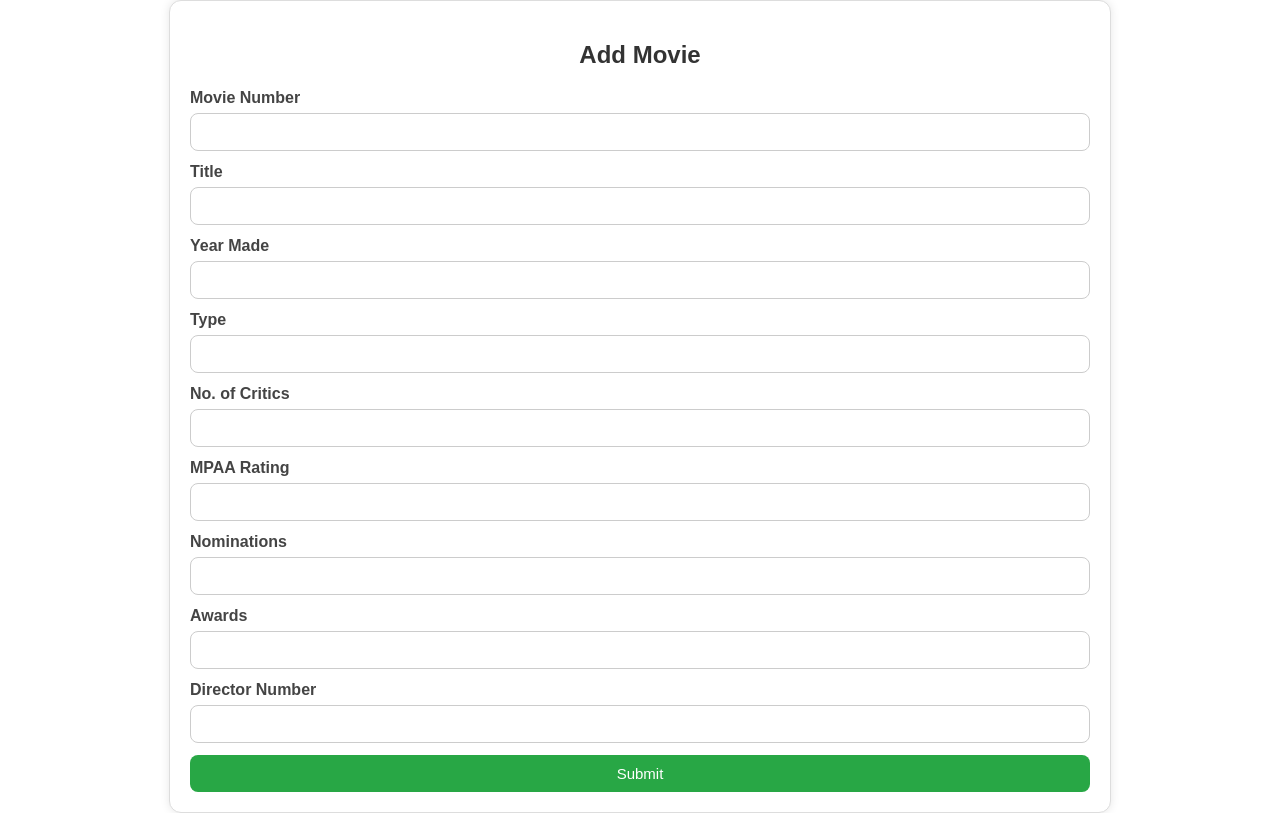
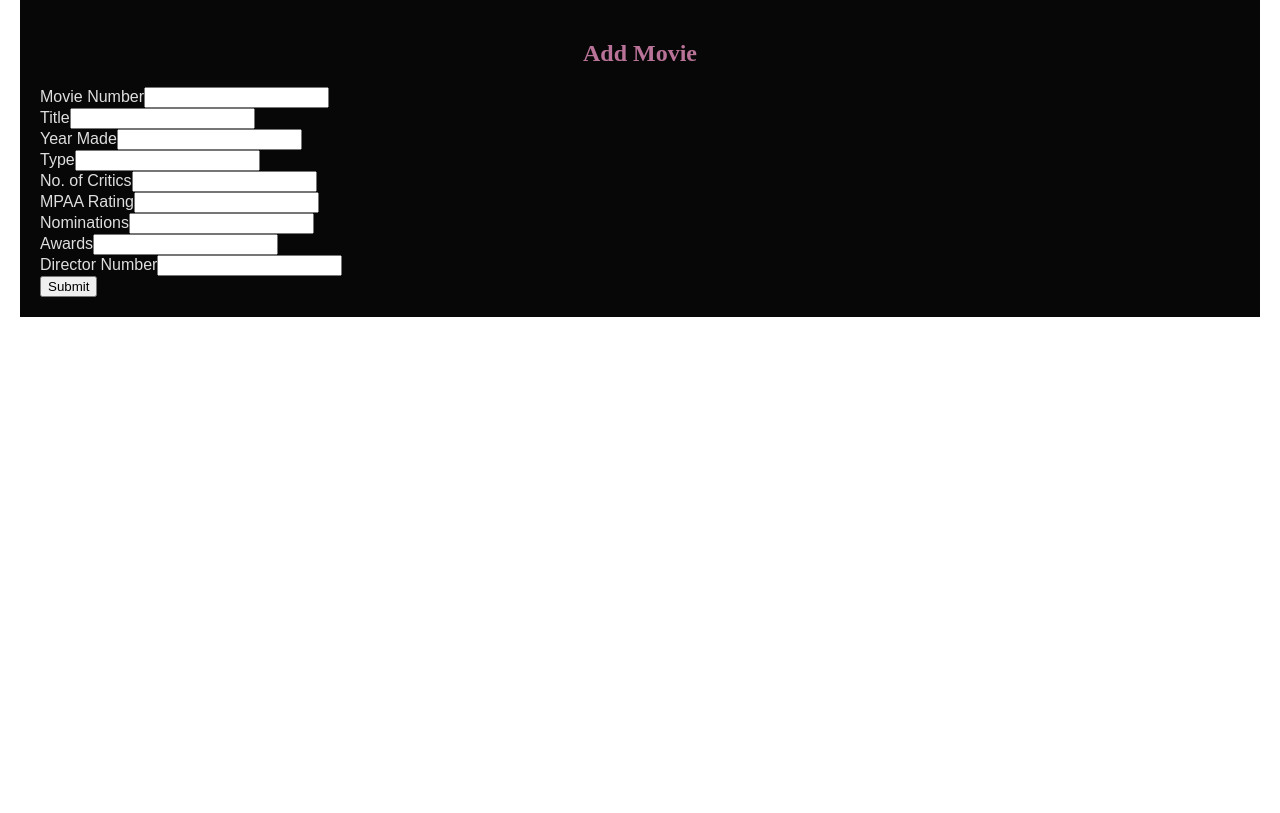
Before and after one commit to Ankita001812/AirBnB, a React (Create React App) app in the folder front-end/: page /add in a window 1280 px wide. Built offline with nearby package versions, Linux system fonts and the light colour scheme.

Commit message:
styled a bit

```diff
--- a/front-end/public/index.html
+++ b/front-end/public/index.html
@@ -24,7 +24,7 @@
       work correctly both with client-side routing and a non-root public URL.
       Learn how to configure a non-root public URL by running `npm run build`.
     -->
-    <title>React App</title>
+    <title>AirBnB</title>
   </head>
   <body>
     <noscript>You need to enable JavaScript to run this app.</noscript>
--- a/front-end/src/components/AddMovie.js
+++ b/front-end/src/components/AddMovie.js
@@ -1,6 +1,6 @@
 import React, { useState } from "react";
 import { useNavigate } from "react-router-dom";
-import "../style/add.css";
+// import "../style/add.css";
 
 function AddMovie() {
   const navigate = useNavigate();
--- a/front-end/src/style/HomePage.css
+++ b/front-end/src/style/HomePage.css
@@ -1,29 +1,71 @@
+
+.body{
+  background: black;
+  /* height: 100vh;
+  display: flex;
+  flex-direction: column;
+  justify-content: center;
+  align-items: center; */
+  padding: 0 10px; /* adds space around the container on very small screens */
+  background-color: black;
+  margin: 0;
+}
 /* Container and general styles */
 .container {
-  max-width: 900px;
+  /* max-width: 1300px;
+   */
+  width: 100%;
+  max-width: 1200px;
   margin: 0 auto;
   padding: 20px;
   font-family: Arial, sans-serif;
+  /* background-color: #f9f9f9; */
+  color: rgb(223, 222, 222);
+  background: #070707;
 }
 
-/* Form styling */
+.container h2 {
+  text-align: center;
+  color: #ba7398;
+  font-weight: bolder;
+  font-family: cursive;
+  margin-bottom: 20px;
+
+}
+
+/* Filter Form - layout with grid */
 .filter-form {
   border: 1px solid #ccc;
   padding: 20px;
   border-radius: 5px;
   margin-bottom: 30px;
+  display: grid;
+  grid-template-columns: repeat(2, 1fr); /* 2 columns */
+  grid-gap: 20px;
+  align-items: center;
 }
 
-.form-group {
-  margin-bottom: 15px;
+/* Required Location field centered, spanning two columns */
+.filter-form .form-group:first-child {
+  grid-column: 1 / span 2;
+  justify-self: center;
+  width: 50%; /* optional to control width */
 }
 
+/* The other two fields side by side */
+.filter-form .form-group:nth-child(2),
+.filter-form .form-group:nth-child(3) {
+  width: 100%;
+}
+
+/* Labels */
 .form-group label {
   display: block;
   margin-bottom: 5px;
   font-weight: bold;
 }
 
+/* Inputs and selects */
 .form-group input,
 .form-group select {
   width: 100%;
@@ -34,35 +76,52 @@
   box-sizing: border-box;
 }
 
-/* Submit button */
-.btn-submit {
-  background-color: #007bff;
+/* Submit button styles */
+.filter-form button[type="submit"] {
+  grid-column: 1 / span 2;
+  justify-self: center;
+  background-color: #671c59;
+  font-weight: bolder;
   color: white;
   border: none;
-  padding: 10px 15px;
+  padding: 12px 40px; /* wide for oval */
   font-size: 16px;
-  border-radius: 5px;
+  border-radius: 30px; /* oval shape */
   cursor: pointer;
+  transition: background-color 0.3s ease, transform 0.3s ease;
+  margin-top: 10px;
 }
 
-.btn-submit:hover {
-  background-color: #0056b3;
+/* Hover effect for submit button */
+.filter-form button[type="submit"]:hover {
+  background-color: #a75c95;
+  transform: scale(1.05);
 }
 
 /* Error message */
-.error-message {
+.error {
   color: red;
   margin-top: 10px;
 }
 
-/* Listings grid */
-.listings-grid {
+/* Listing section */
+.listing-section h3 {
+  margin-bottom: 45px;
+  text-align: center;
+  color: #ba7398;
+  font-weight: bolder;
+  size: 60px;
+  font-size: larger;
+}
+
+/* Listing grid */
+.listing-grid {
   display: grid;
   grid-template-columns: repeat(auto-fit, minmax(280px, 1fr));
-  gap: 20px;
+  gap: 30px;
 }
 
-/* Card styling */
+/* Listing card */
 .listing-card {
   border: 1px solid #ddd;
   border-radius: 5px;
@@ -70,38 +129,28 @@
   box-shadow: 0 2px 5px rgba(0,0,0,0.1);
   display: flex;
   flex-direction: column;
+  transition: transform 0.3s ease, box-shadow 0.3s ease;
+  cursor: pointer;
+}
+
+.listing-card:hover {
+  transform: translateY(-20px);
+  box-shadow: 0 8px 40px rgb(244, 177, 222);
 }
 
 .listing-title {
   font-size: 18px;
   font-weight: bold;
-  color: #007bff;
+  color: #adcdef;
   margin-bottom: 10px;
-  text-decoration: none;
+  cursor: pointer;
 }
 
-.listing-name:hover {
+.listing-title:hover {
+  color: #0e5da8;
   text-decoration: underline;
 }
 
-.listing-summary {
-  flex-grow: 1;
-  margin-bottom: 10px;
+.listing-card p {
+  margin: 5px 0;
 }
-
-
-.listing-card {
-  border: 1px solid #ddd;
-  border-radius: 5px;
-  padding: 15px;
-  box-shadow: 0 2px 5px rgba(0,0,0,0.1);
-  display: flex;
-  flex-direction: column;
-  transition: transform 0.3s ease, box-shadow 0.3s ease; /* smooth transition */
-}
-
-.listing-card:hover {
-  transform: translateY(-5px); /* slight lift */
-  box-shadow: 0 8px 20px rgba(0, 0, 0, 0.15); /* stronger shadow */
-  cursor: pointer; /* shows pointer on hover */
-}
--- a/front-end/src/style/add.css
+++ /dev/null
@@ -1,66 +0,0 @@
-.container {
-  max-width: 600px;
-  margin: 40px auto;
-  padding: 20px;
-  border: 1px solid #ddd;
-  border-radius: 12px;
-  box-shadow: 0 0 10px rgba(0, 0, 0, 0.1);
-  background-color: #ffffff;
-  font-family: Arial, sans-serif;
-}
-
-h2 {
-  text-align: center;
-  margin-bottom: 20px;
-  color: #333;
-}
-
-form .form-label {
-  display: block;
-  margin-bottom: 6px;
-  font-weight: bold;
-  color: #444;
-}
-
-form .form-control {
-  width: 100%;
-  padding: 10px;
-  margin-bottom: 12px;
-  border: 1px solid #ccc;
-  border-radius: 8px;
-  box-sizing: border-box;
-  font-size: 14px;
-}
-
-form .form-control:focus {
-  border-color: #0066cc;
-  outline: none;
-}
-
-form .is-invalid {
-  border-color: red;
-  background-color: #ffe6e6;
-}
-
-form .invalid-feedback {
-  color: red;
-  font-size: 13px;
-  margin-top: -8px;
-  margin-bottom: 10px;
-}
-
-button.btn {
-  padding: 10px 20px;
-  font-size: 15px;
-  background-color: #28a745;
-  color: white;
-  border: none;
-  border-radius: 8px;
-  cursor: pointer;
-  width: 100%;
-  transition: background-color 0.3s ease;
-}
-
-button.btn:hover {
-  background-color: #218838;
-}
--- a/front-end/src/style/style.css
+++ /dev/null
@@ -1,51 +0,0 @@
-/* src/style.css */
-body {
-  font-family: Arial, sans-serif;
-  background-color: #f8f8f8;
-  margin: 0;
-  padding: 0;
-}
-
-.form-container {
-  width: 400px;
-  margin: 50px auto;
-  background-color: white;
-  padding: 25px;
-  border-radius: 10px;
-  box-shadow: 0 4px 10px rgba(181, 152, 90, 0.1);
-}
-
-h1, h3 {
-  text-align: center;
-}
-
-form label {
-  display: block;
-  margin-top: 10px;
-}
-
-input[type="text"] {
-  width: 100%;
-  padding: 8px;
-  margin-top: 4px;
-  box-sizing: border-box;
-}
-
-button {
-  margin-top: 15px;
-  margin-right: 10px;
-  padding: 8px 16px;
-  border: none;
-  background-color: #007bff;
-  color: white;
-  border-radius: 5px;
-  cursor: pointer;
-}
-
-button[type="button"] {
-  background-color: #6c757d;
-}
-
-button:hover {
-  opacity: 0.9;
-}
```
